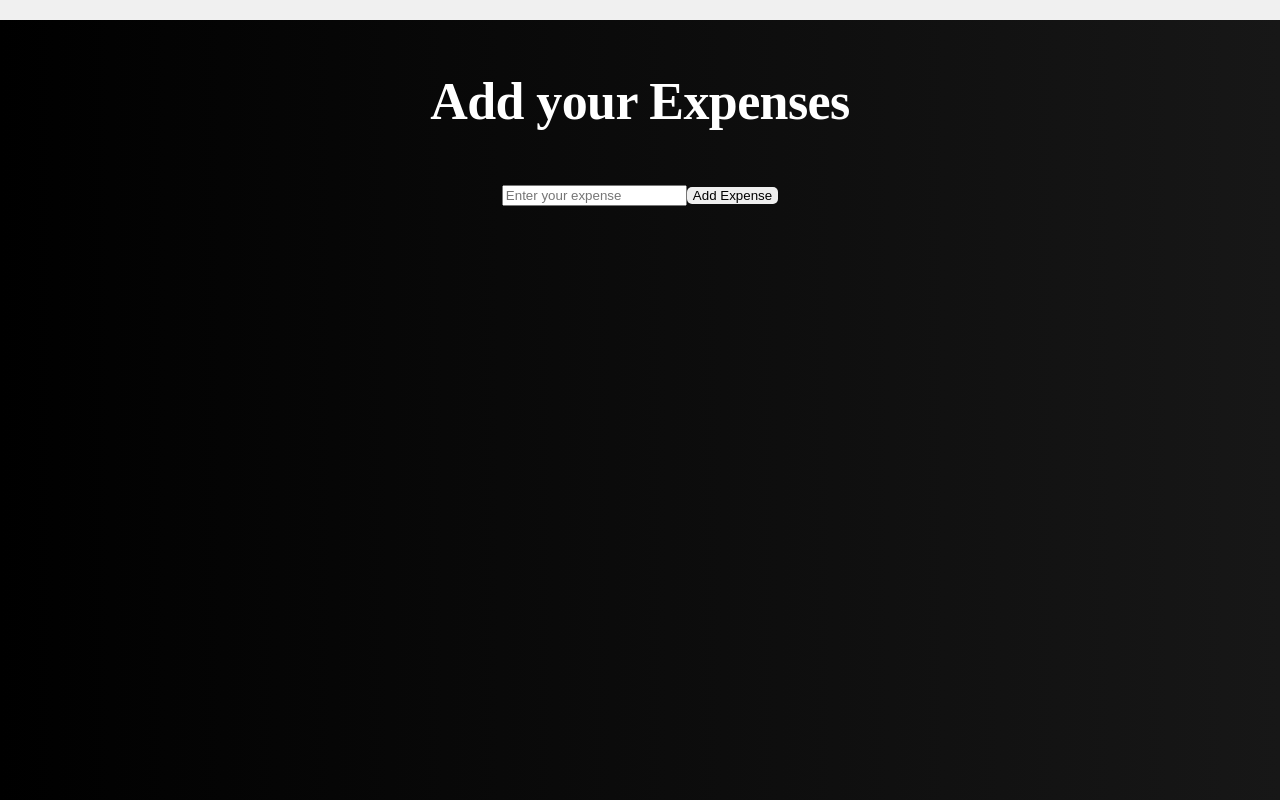
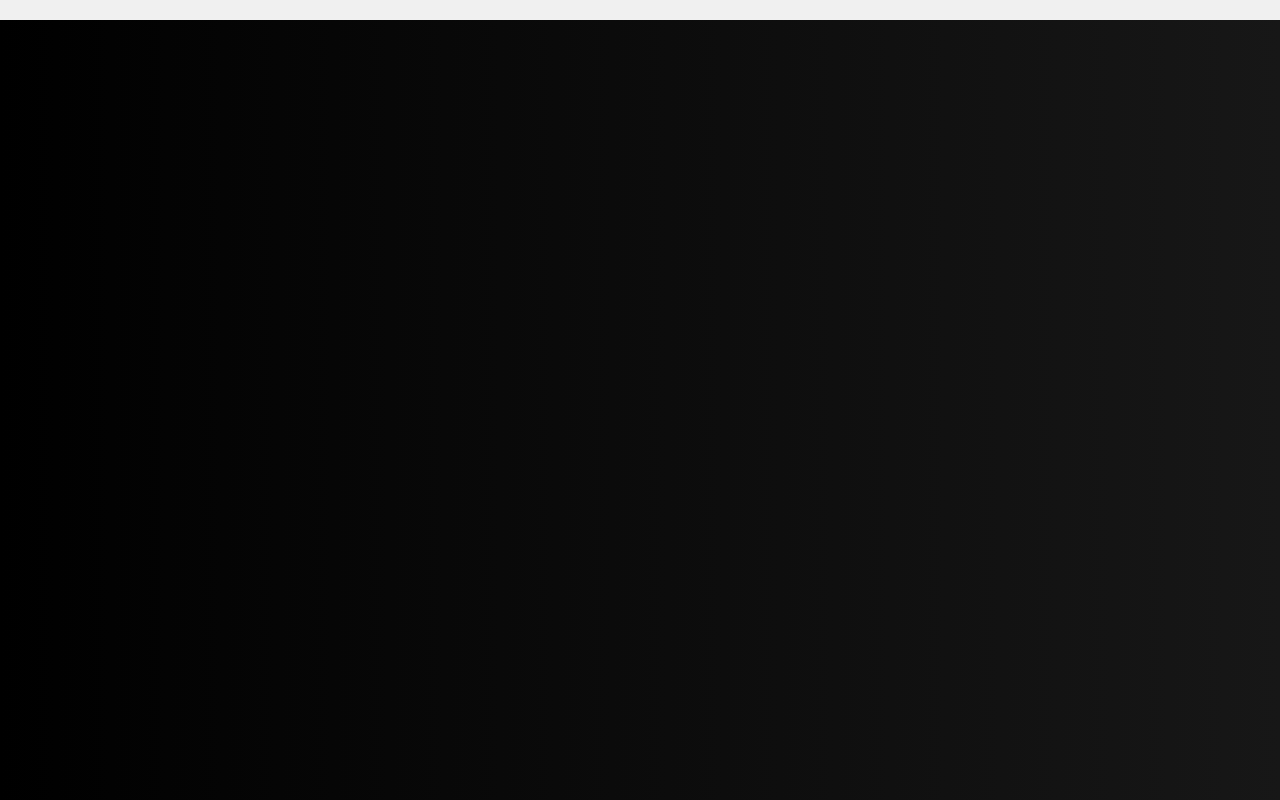
Before and after one commit to Prajapati-santosh/Smart-money, a React (Create React App) app in the folder Developement/front-end/smartmonkey/: page / in a window 1280 px wide. Built offline with nearby package versions, Linux system fonts and the light colour scheme.

Commit message:
AddExpenseCommit

```diff
--- a/Developement/front-end/smartmonkey/src/Components/NavBar/NavBar.jsx
+++ b/Developement/front-end/smartmonkey/src/Components/NavBar/NavBar.jsx
@@ -6,7 +6,7 @@ function NavBar(){
 
     return <div className="Nav">
         <FlashBar/>
-        <MyExpense/>
+        {/* <MyExpense/> */}
     </div>
 }
 
```
